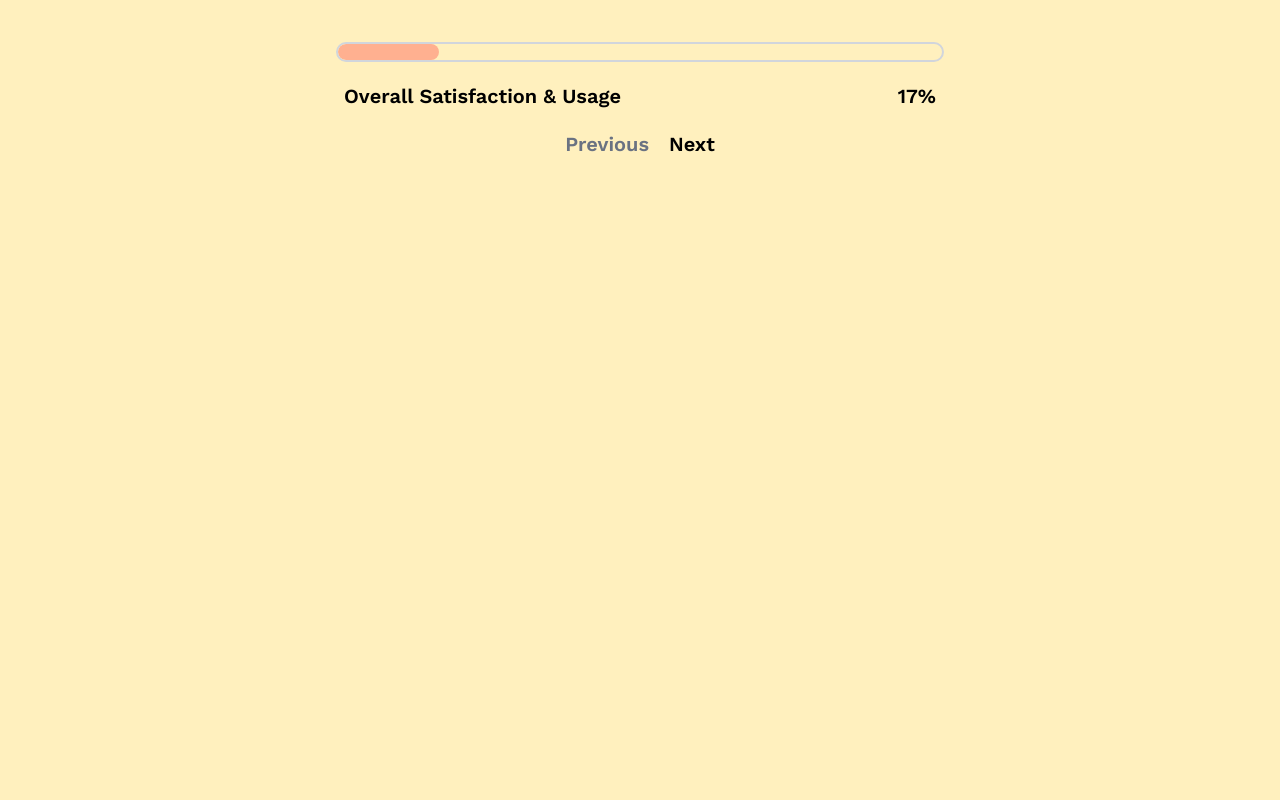
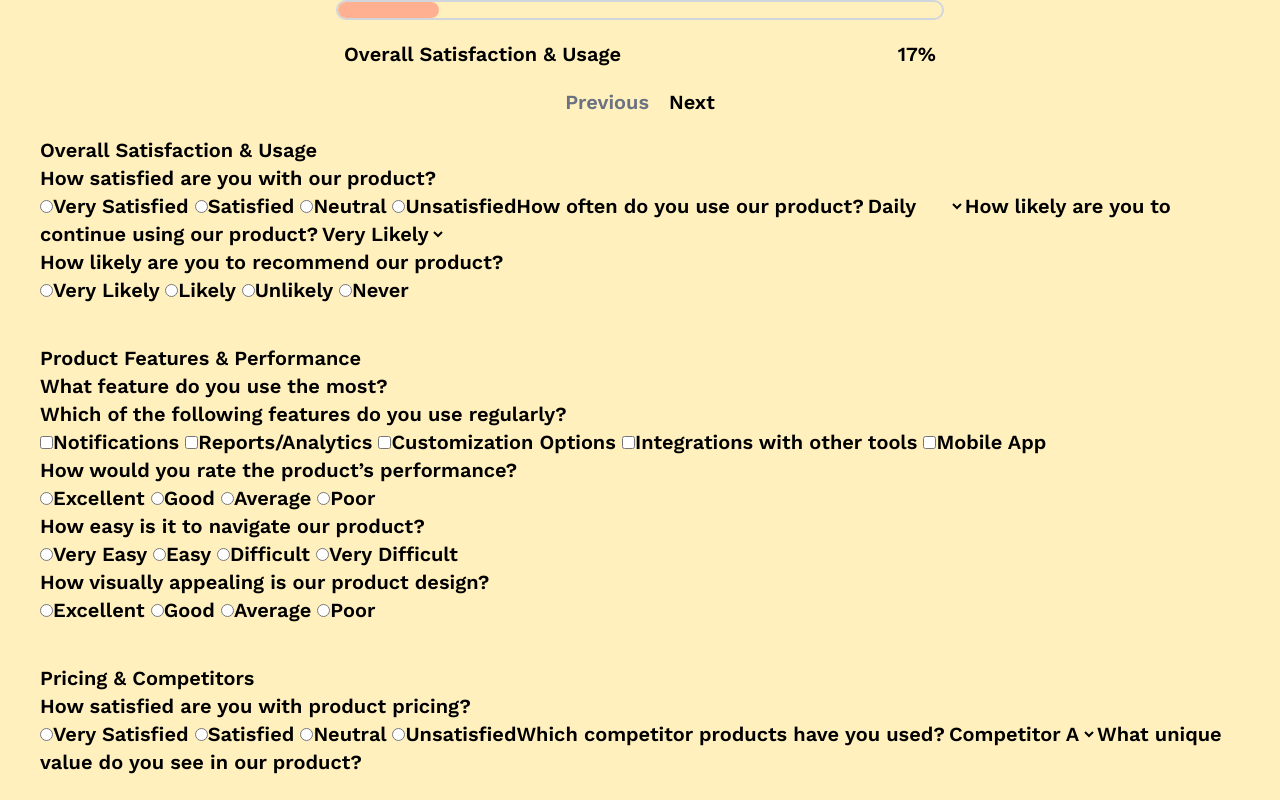
Before and after one commit to CabutinBenciel0425/survery-form, a React (Vite) app: page / in a window 1280 px wide. Shown: the top 800 px of the page. Built offline with nearby package versions, Linux system fonts and the light colour scheme.

Commit message:
Populate the dataset into UI

```diff
--- a/src/components/Form.tsx
+++ b/src/components/Form.tsx
@@ -1,5 +1,14 @@
+import { questions } from "../data/questions";
+import SurveySection from "./SurveySection";
+
 function Form() {
-  return <form></form>;
+  return (
+    <form>
+      {questions.sections.map((section) => (
+        <SurveySection section={section} key={section.id} />
+      ))}
+    </form>
+  );
 }
 
 export default Form;
--- /dev/null
+++ b/src/components/SurveyQuestion.tsx
@@ -0,0 +1,71 @@
+import type { QuestionsType } from "../data/questions";
+import React from "react";
+
+type SurveyQuestionType = {
+  questionData: QuestionsType;
+};
+
+function SurveyQuestion({ questionData }: SurveyQuestionType) {
+  console.log(questionData);
+  if (!questionData) return null;
+
+  switch (questionData.type) {
+    case "input":
+      return (
+        <>
+          <label htmlFor={`q-${questionData.id}`}>{questionData.text}</label>
+          <input type="text" id={`q-${questionData.id}`} />
+        </>
+      );
+    case "radio":
+      return (
+        <>
+          <p>{questionData.text}</p>
+          {questionData.options?.map((opt) => (
+            <React.Fragment key={opt}>
+              {" "}
+              {/* ← key goes here, not on input/label */}
+              <input
+                type="radio"
+                name={questionData.id.toString()}
+                id={`${questionData.id}-${opt}`}
+              />
+              <label htmlFor={`${questionData.id}-${opt}`}>{opt}</label>
+            </React.Fragment>
+          ))}
+        </>
+      );
+    case "select":
+      return (
+        <>
+          <label htmlFor={`q-${questionData.id}`}>{questionData.text}</label>
+          <select id={`q-${questionData.id}`}>
+            {" "}
+            {/* ← add id to match label */}
+            {questionData.options?.map((opt) => (
+              <option key={opt}>{opt}</option>
+            ))}
+          </select>
+        </>
+      );
+    case "checkbox":
+      return (
+        <>
+          <p>{questionData.text}</p>
+          {questionData.options?.map((opt) => (
+            <React.Fragment key={opt}>
+              {" "}
+              {/* ← key goes here */}
+              <input type="checkbox" id={`${questionData.id}-${opt}`} />
+              <label htmlFor={`${questionData.id}-${opt}`}>{opt}</label>
+            </React.Fragment>
+          ))}
+        </>
+      );
+
+    default:
+      return <div>Unknown question type</div>;
+  }
+}
+
+export default SurveyQuestion;
--- /dev/null
+++ b/src/components/SurveySection.tsx
@@ -0,0 +1,19 @@
+import { type SectionsType } from "../data/questions";
+import SurveyQuestion from "./SurveyQuestion";
+
+type SurveySectionTypes = {
+  section: SectionsType;
+};
+
+function SurveySection({ section }: SurveySectionTypes) {
+  return (
+    <div className="py-5 px-10">
+      <h2>{section.title}</h2>
+      {section.questions.map((sec) => (
+        <SurveyQuestion questionData={sec} key={sec.id} />
+      ))}
+    </div>
+  );
+}
+
+export default SurveySection;
```
Also changed, not shown: src/data/questions.ts (+4 -4 lines).
